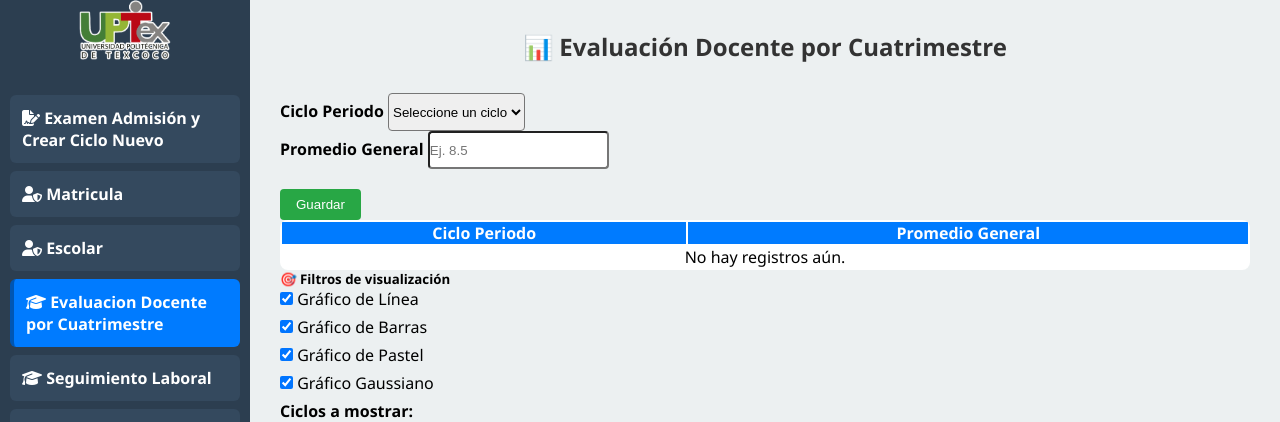
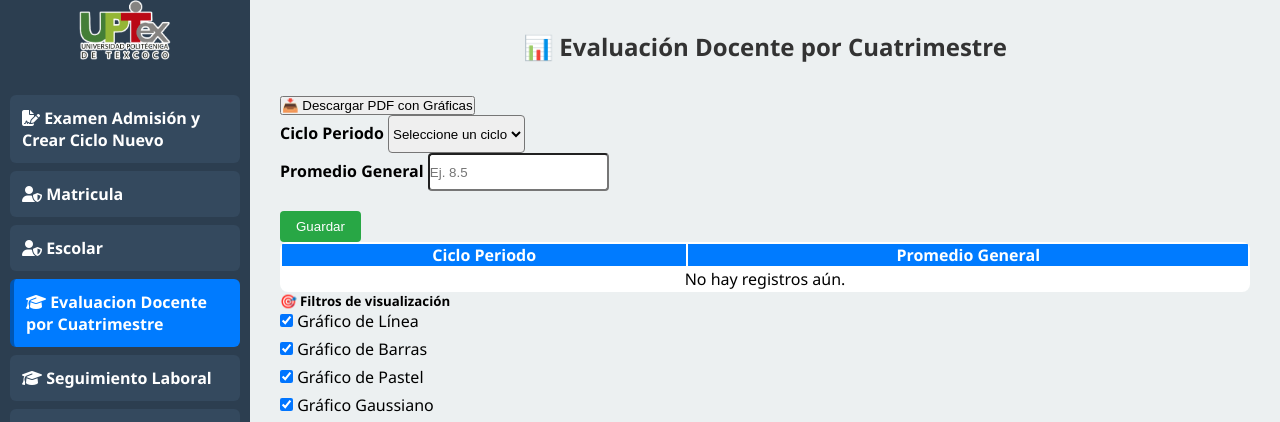
Before and after one commit to CrisGV08/dashUPTEX, a Django app: page /evaluacion-docente-cuatrimestre/ in a window 1280 px wide. Shown: the top 422 px of the page. Run offline with Django 5.2, Linux system fonts and the light colour scheme; data that the repository does not hold is empty; some libraries are stand-ins or nearby versions.

Commit message:
Evaluación Docente por Cuatrimestre pdf

```diff
--- a/api/static/js/evaluaciondocente.js
+++ b/api/static/js/evaluaciondocente.js
@@ -140,6 +140,8 @@ document.getElementById("btnDescargarPDF").addEventListener("click", async () =>
 
 
 
+
+
 document.getElementById("btnDescargarPDF").addEventListener("click", function () {
     const graficas = {
         linea: "grafico-linea",
--- a/api/templates/Evaluacion_docente_cuatrimestre.html
+++ b/api/templates/Evaluacion_docente_cuatrimestre.html
@@ -7,6 +7,11 @@
 
 <h2 class="titulo-principal">📊 Evaluación Docente por Cuatrimestre</h2>
 
+<div class="mt-4 text-center">
+    <button id="btnDescargarPDF" class="btn btn-danger">
+        📥 Descargar PDF con Gráficas
+    </button>
+</div>
 
 
 <!-- Formulario de captura -->
@@ -98,19 +103,19 @@
 <div class="row mt-4">
     <div class="col-md-6" id="grafico-linea-container">
         <h6>📈 Gráfico de Línea</h6>
-        <canvas id="grafico-linea" height="180"></canvas>
+        <canvas id="grafico-linea" height="300"></canvas>
     </div>
     <div class="col-md-6" id="grafico-barras-container">
         <h6>📊 Gráfico de Barras</h6>
-        <canvas id="grafico-barras" height="180"></canvas>
+        <canvas id="grafico-barras" height="300"></canvas>
     </div>
     <div class="col-md-6" id="grafico-pastel-container">
         <h6>🥧 Gráfico de Pastel</h6>
-        <canvas id="grafico-pastel" height="180"></canvas>
+        <canvas id="grafico-pastel" height="300"></canvas>
     </div>
     <div class="col-md-6" id="grafico-gauss-container">
         <h6>📉 Gráfico Gaussiano</h6>
-        <canvas id="grafico-gauss" height="180"></canvas>
+        <canvas id="grafico-gauss" height="300"></canvas>
     </div>
 </div>
 
@@ -216,4 +221,52 @@
 <script src="https://cdnjs.cloudflare.com/ajax/libs/html2canvas/1.4.1/html2canvas.min.js"></script>
 <script src="https://cdnjs.cloudflare.com/ajax/libs/jspdf/2.5.1/jspdf.umd.min.js"></script>
 
+<script src="https://cdnjs.cloudflare.com/ajax/libs/html2canvas/1.4.1/html2canvas.min.js"></script>
+<script src="https://cdnjs.cloudflare.com/ajax/libs/jspdf/2.5.1/jspdf.umd.min.js"></script>
+
+<script>
+document.getElementById("btnDescargarPDF").addEventListener("click", async () => {
+    const { jsPDF } = window.jspdf;
+    const doc = new jsPDF();
+
+    // Título centrado y limpio
+    doc.setFont("helvetica", "bold");
+    doc.setFontSize(14);
+    const pageWidth = doc.internal.pageSize.getWidth();
+    doc.text("Evaluación Docente por Cuatrimestre", pageWidth / 2, 20, { align: "center" });
+
+    const visibleCharts = [
+        "grafico-linea-container",
+        "grafico-barras-container",
+        "grafico-pastel-container",
+        "grafico-gauss-container"
+    ];
+
+    let yOffset = 30;
+
+    for (const id of visibleCharts) {
+        const container = document.getElementById(id);
+        if (container && container.style.display !== 'none') {
+           await html2canvas(container, { scale: 3 }).then(canvas => {
+    const maxWidth = 450;
+    const width = Math.min(maxWidth, canvas.width / 3); // corregimos al dividir entre scale
+    const height = canvas.height * (width / canvas.width);
+
+    if (yOffset + height > 280) {
+        doc.addPage();
+        yOffset = 20;
+    }
+
+    doc.addImage(canvas.toDataURL("image/png"), "PNG", 10, yOffset, width, height);
+    yOffset += height + 15;
+});
+        }
+    }
+
+    doc.save("Evaluacion_Docente_por_Cuatrimestre.pdf");
+});
+
+</script>
+
+
 {% endblock %}
```
Also changed, not shown: api/static/css/evaluacion_docente.css (line endings or trailing spaces).
